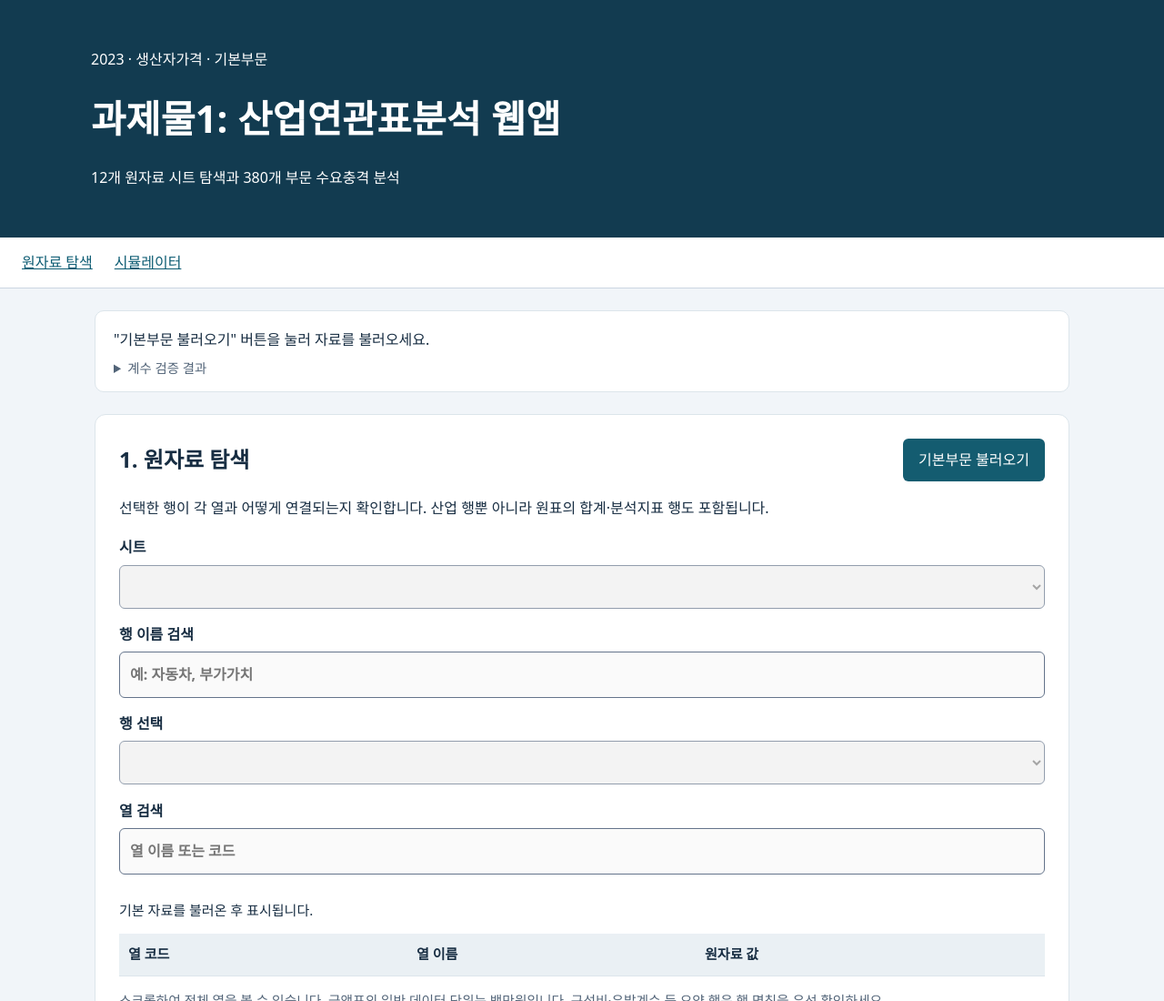
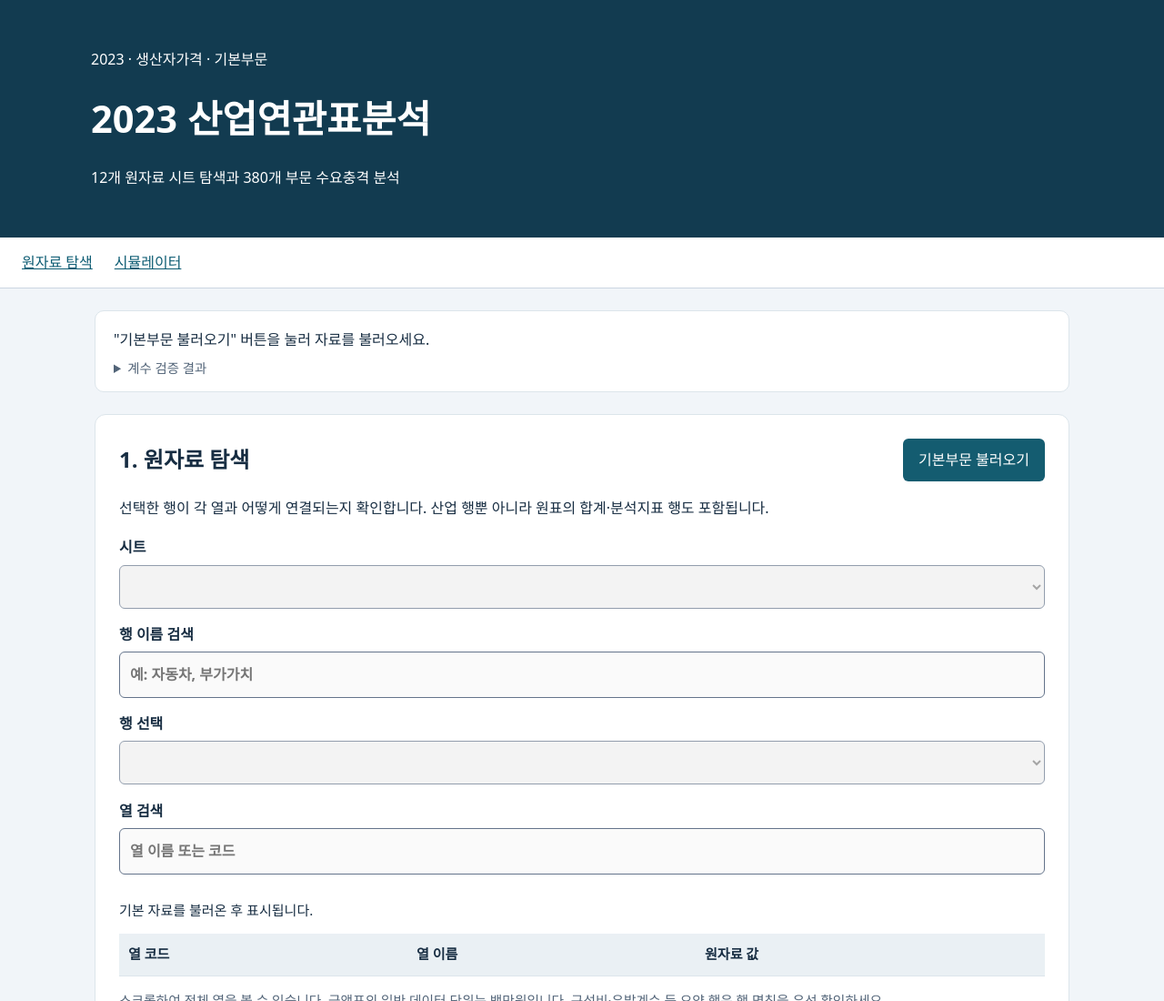
Before and after one commit to Malllho0830/-title, a plain HTML site: page index.html in a window 1280 px wide. Shown: the top 1100 px of the page at 91% size. Drawn offline with Linux system fonts and the light colour scheme.

Commit message:
Update index.html

```diff
--- a/index.html
+++ b/index.html
@@ -1,7 +1,7 @@
 <!DOCTYPE html>
 
 <html lang="ko"><head><meta charset="utf-8"/><meta content="width=device-width,initial-scale=1" name="viewport"/><title>과제물1: 산업연관표분석 웹앱</title><link href="./style.css" rel="stylesheet"/><script defer="" src="./app.js"></script></head>
-<body><header><p>2023 · 생산자가격 · 기본부문</p><h1>과제물1: 산업연관표분석 웹앱</h1><p>12개 원자료 시트 탐색과 380개 부문 수요충격 분석</p></header>
+<body><header><p>2023 · 생산자가격 · 기본부문</p><h1>2023 산업연관표분석 </h1><p>12개 원자료 시트 탐색과 380개 부문 수요충격 분석</p></header>
 <nav aria-label="주요 메뉴"><a href="#explorer">원자료 탐색</a><a href="#simulation">시뮬레이터</a></nav><main>
 <aside aria-label="분석 준비 상태" class="loading-status"><p id="status" role="status">"기본부문 불러오기" 버튼을 눌러 자료를 불러오세요.</p><details><summary>계수 검증 결과</summary><pre id="validation">아직 자료를 불러오지 않았습니다.</pre></details></aside>
 <section id="explorer"><div class="section-heading"><h2>1. 원자료 탐색</h2><button id="load-basic" type="button">기본부문 불러오기</button></div><p>선택한 행이 각 열과 어떻게 연결되는지 확인합니다. 산업 행뿐 아니라 원표의 합계·분석지표 행도 포함됩니다.</p><label>시트<select disabled="" id="sheet"></select></label><label>행 이름 검색<input disabled="" id="row-search" placeholder="예: 자동차, 부가가치"/></label><label>행 선택<select disabled="" id="row"></select></label><p id="unit"></p><label>열 검색<input disabled="" id="col-search" placeholder="열 이름 또는 코드"/></label><div class="scroll"><table><caption id="explore-caption">기본 자료를 불러온 후 표시됩니다.</caption><thead><tr><th>열 코드</th><th>열 이름</th><th>원자료 값</th></tr></thead><tbody id="cells"></tbody></table></div><p class="note">스크롤하여 전체 열을 볼 수 있습니다. 금액표의 일반 데이터 단위는 백만원입니다. 구성비·유발계수 등 요약 행은 행 명칭을 우선 확인하세요.</p></section>
```
